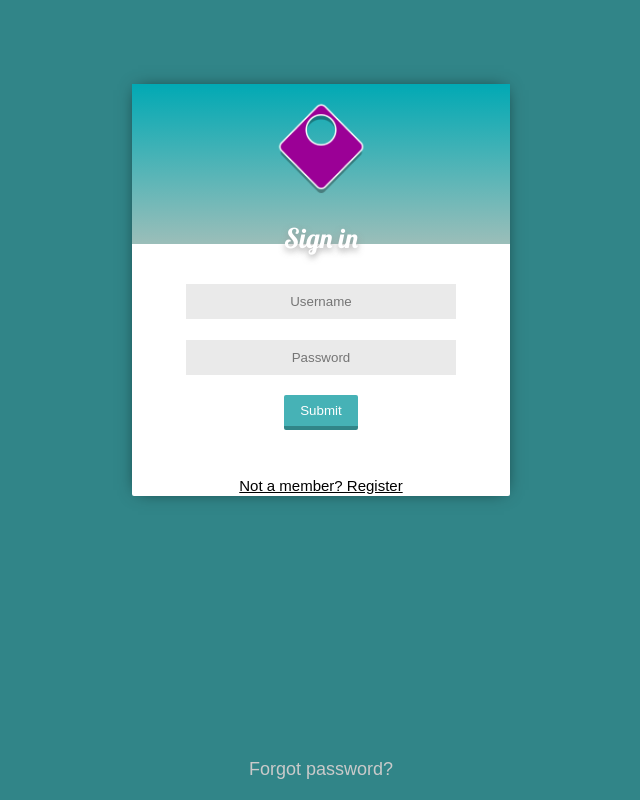
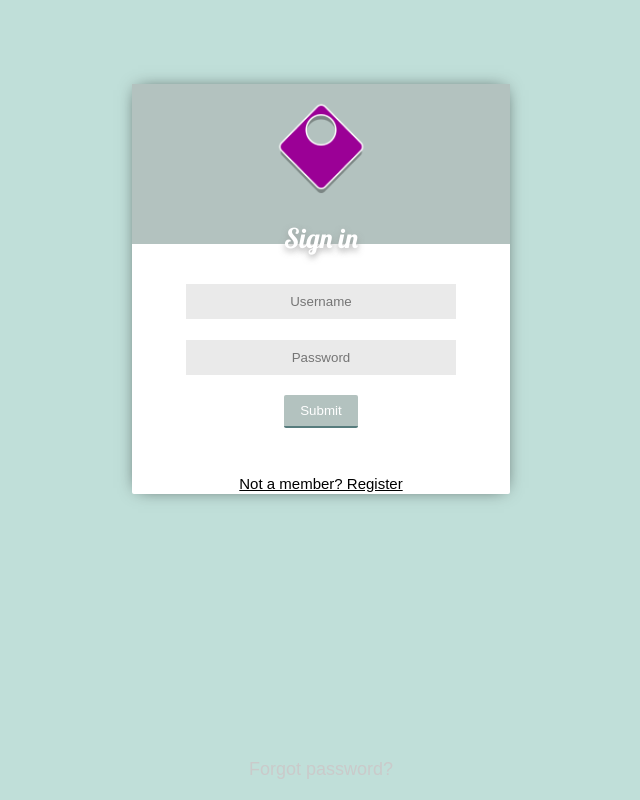
Before and after one commit to gademuu/dibbla, a website: page app/index.html in a window 1280 px wide. Shown: the whole page, without its empty margins (319-959 px from the left). Drawn offline with nearby package versions, Linux system fonts and the light colour scheme; some packages are replaced by stand-ins of ours; a script that the page names is missing.

Commit message:
color change

```diff
--- a/app/css/global.css
+++ b/app/css/global.css
@@ -141,13 +141,13 @@ input, textarea {
 
 .btn{
     padding:0.5rem 1rem;
-    background: #46b2b6;
+    background: #b3c2bf;
     border-radius:2px;
     color: white;
     cursor: pointer;
     transition: 0.2s all ease-in-out;
     margin-top:-4px;
-    border-bottom:4px solid #318588;
+    border-bottom:2px solid #577c7d;
 }
 
 .btn:active{
@@ -322,12 +322,13 @@ input, textarea {
     left: 0;
     right: 0;
     bottom: 0;
-    background: #318588;
-    /*background: url('https://wallpaperscraft.com/image/sea_water_waves_ripples_depth_93831_602x339.jpg') no-repeat center center fixed;
-    -webkit-background-size: cover;
-    -moz-background-size: cover;
-    -o-background-size: cover;
-    background-size: cover;*/
+    background: #c0dfd9;
+
+    /*#c0dfd9
+    #e9ece5
+    #b3c2bf
+    #3b3a36*/
+
 }
 
 .login-wrapper {
@@ -360,10 +361,10 @@ input, textarea {
 }
 
 .hero{
-    background: rgb(1,169,180);
-    background: -moz-linear-gradient(top, rgba(1,169,180,1) 0%, rgba(155,190,185,1) 100%);
+    background:#b3c2bf;
+    /*background: -moz-linear-gradient(top, rgba(1,169,180,1) 0%, rgba(155,190,185,1) 100%);
     background: -webkit-linear-gradient(top, rgba(1,169,180,1) 0%,rgba(155,190,185,1) 100%);
-    background: linear-gradient(to bottom, rgba(1,169,180,1) 0%,rgba(155,190,185,1) 100%);
+    background: linear-gradient(to bottom, rgba(1,169,180,1) 0%,rgba(155,190,185,1) 100%);*/
     filter: progid:DXImageTransform.Microsoft.gradient( startColorstr='#01a9b4', endColorstr='#9bbeb9',GradientType=0 );
     position: absolute;
     top: 0;
```
